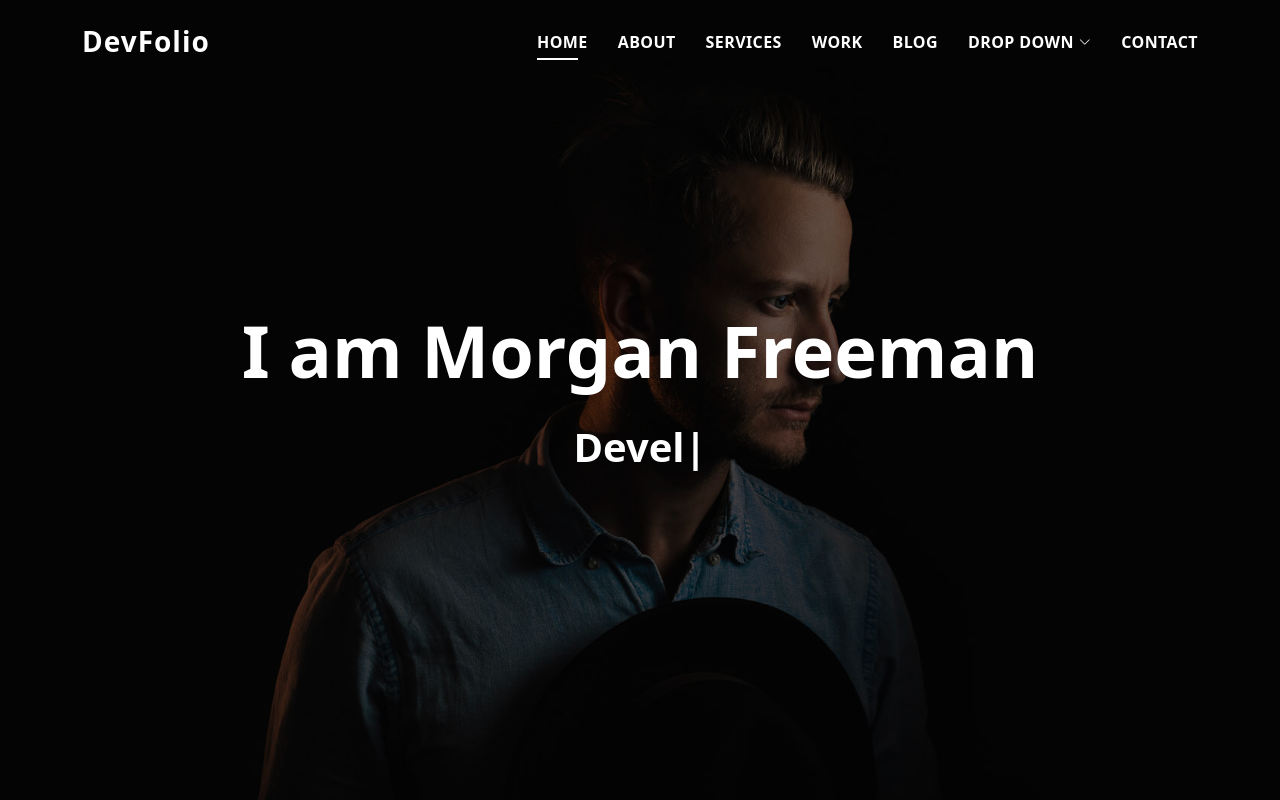
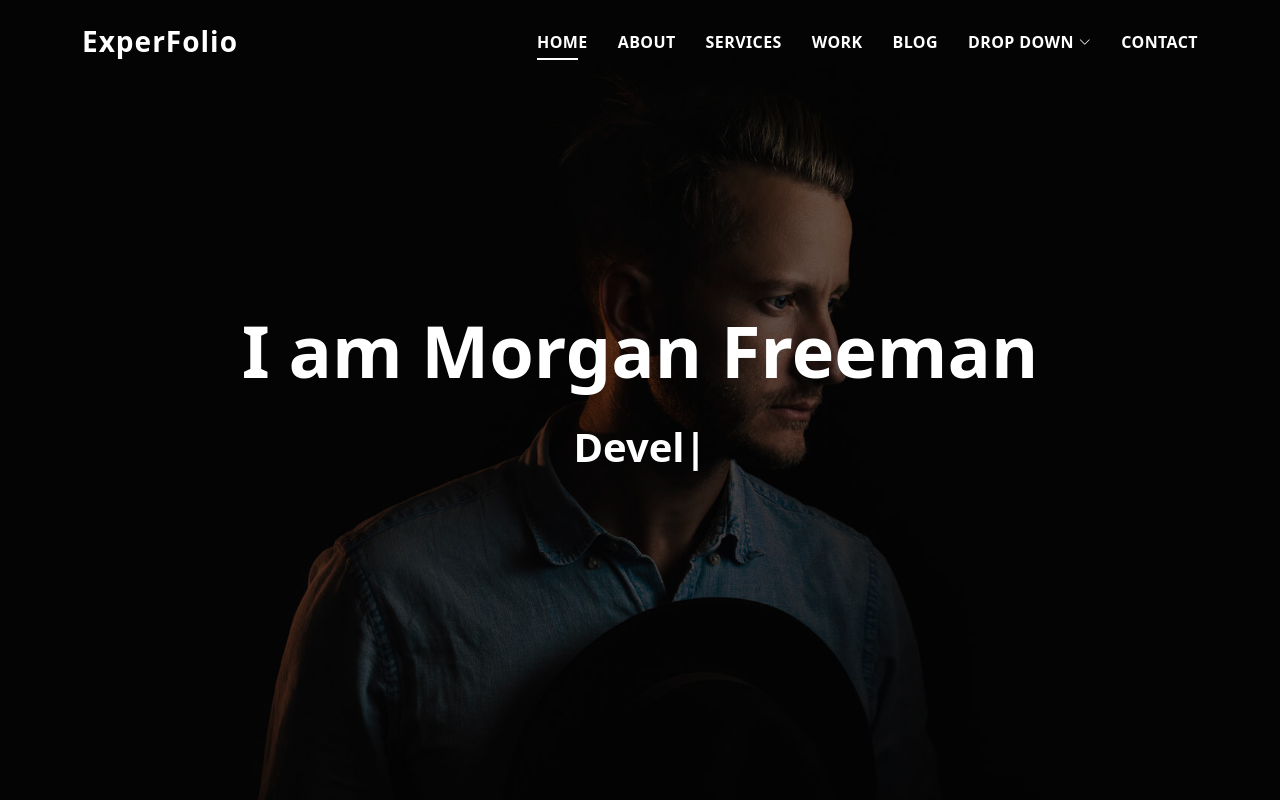
Before and after one commit to EngrMNadeem/myPortfolio, a plain HTML site: page index.html in a window 1280 px wide. Shown: the top 800 px of the page. Drawn offline with Linux system fonts and the light colour scheme.

Commit message:
Update index.html

```diff
--- a/index.html
+++ b/index.html
@@ -31,7 +31,7 @@
   <header id="header" class="fixed-top">
     <div class="container d-flex align-items-center justify-content-between">
 
-      <h1 class="logo"><a href="index.html">DevFolio</a></h1>
+      <h1 class="logo"><a href="index.html">ExperFolio</a></h1>
       <!-- Uncomment below if you prefer to use an image logo -->
       <!-- <a href="index.html" class="logo"><img src="assets/img/logo.png" alt="" class="img-fluid"></a>-->
 
```
